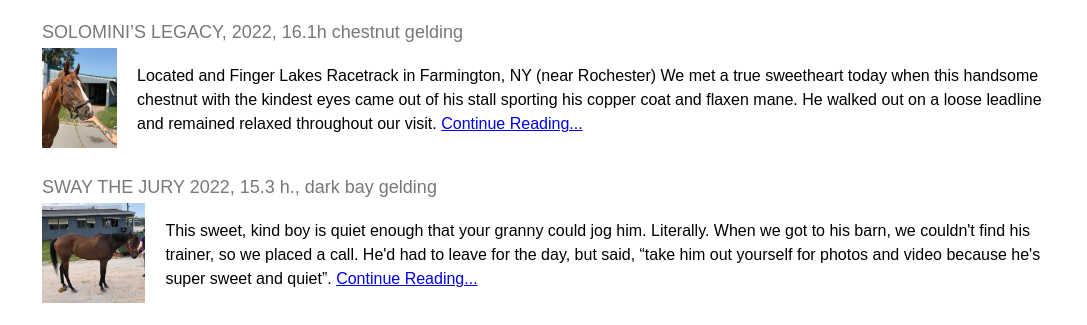
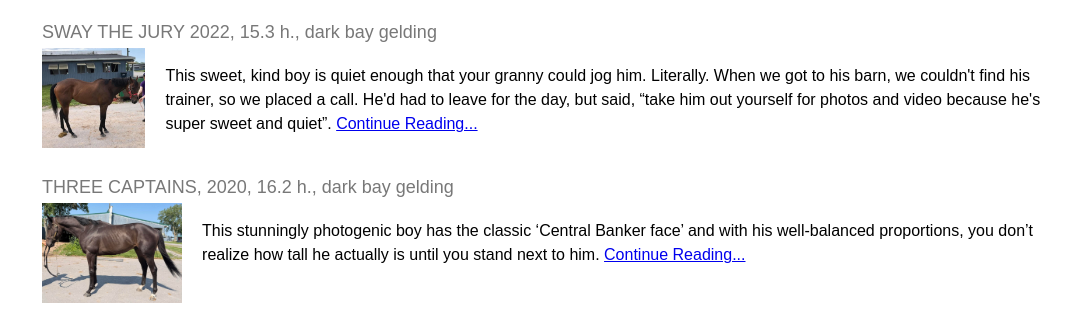
Before and after one commit to kbrainard1/fingerlakesfinestadminapp, a plain HTML site: page available.html in a window 1280 px wide. Shown: the part 437-762 px from the top of the page, without its empty margins (96-1183 px from the left). Drawn offline with Linux system fonts and the light colour scheme.

Commit message:
Content created

```diff
--- a/available.html
+++ b/available.html
@@ -1,4 +1,4 @@
-<!DOCTYPE html>
+<!doctype html>
 <html lang="en">
 
 <head>
@@ -52,18 +52,7 @@
     </header>
     <main>
         <h1>Available Horses</h1>
-        <div class="available_snippet_div">
-            <a class="available_title" href="horsePages/solominislegacy.html">SOLOMINI’S LEGACY, 2022, 16.1h
-                chestnut gelding</a>
-            <div class="available_snippet_inner_div">
-                <img class="snippet_thumb" src="horsePages/solominislegacy_files/profile.jpg">
-                <p>Located and Finger Lakes Racetrack in Farmington, NY (near Rochester) We met a true sweetheart today
-                    when this handsome chestnut with the kindest eyes came out of his stall sporting his copper coat and
-                    flaxen mane. He walked out on a loose leadline and remained relaxed throughout our visit.
-                    <a href="horsePages/solominislegacy.html">Continue Reading...</a>
-                </p>
-            </div>
-        </div>
+
         <div class="available_snippet_div">
             <a class="available_title" href="horsePages/swaythejury.html">SWAY THE JURY 2022, 15.3 h., dark bay
                 gelding</a>
@@ -73,8 +62,7 @@
                     barn, we
                     couldn't find his trainer, so we placed a call. He'd had to leave for the day, but said, “take him
                     out
-                    yourself for photos and video because he's super sweet and quiet”. <a
-                        href="horsePages/swaythejury.html">Continue Reading...</a></p>
+                    yourself for photos and video because he's super sweet and quiet”. <a href="horsePages/swaythejury.html">Continue Reading...</a></p>
             </div>
         </div>
 
@@ -85,8 +73,7 @@
                 <img class="snippet_thumb" src="horsePages/threecaptains_files/side.jpg">
                 <p>This stunningly photogenic boy has the classic ‘Central Banker face’ and with his well-balanced
                     proportions,
-                    you don’t realize how tall he actually is until you stand next to him. <a
-                        href="horsePages/threecaptains.html">Continue Reading...</a></p>
+                    you don’t realize how tall he actually is until you stand next to him. <a href="horsePages/threecaptains.html">Continue Reading...</a></p>
             </div>
 
         </div>
@@ -106,8 +93,7 @@
             <a class="available_title" href="horsePages/addysonsdream.html">ADDYSON'S DREAM, 2021, 16.3h, bay
                 gelding</a>
             <div class="available_snippet_inner_div">
-                <img class="snippet_thumb"
-                    src="horsePages/addysonsdream_files/Addysons-Dream-face-225x300_vA5T.jpg">
+                <img class="snippet_thumb" src="horsePages/addysonsdream_files/Addysons-Dream-face-225x300_vA5T.jpg">
                 <p>If you prefer your horses built like a “moose”, but far, far more
                     attractive than one, Addyson's Dream is the horse for you! This large,
                     thick guy is a trainer favorite that they just couldn't say enough good
@@ -127,3 +113,4 @@
         </a>
     </footer>
 </body>
+</html>
```
